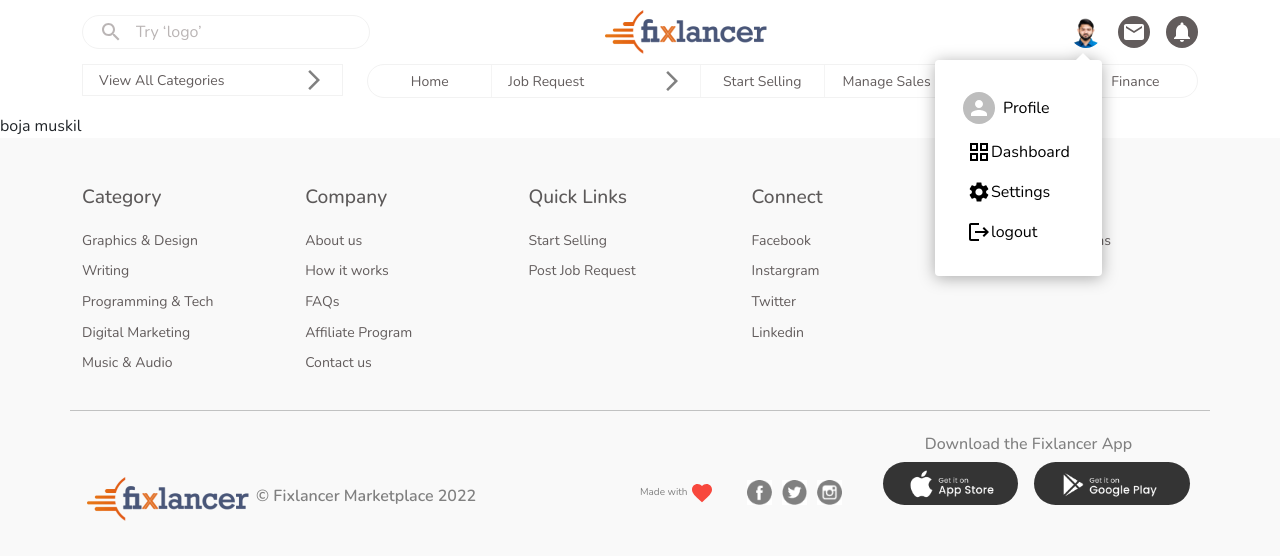
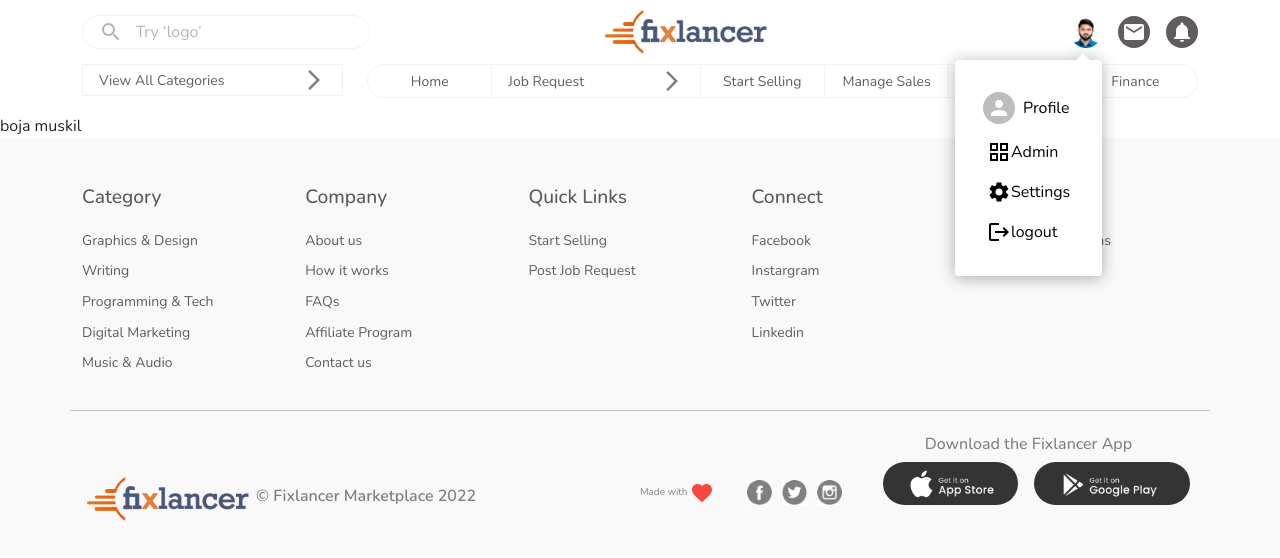
Before and after one commit to engineer-aslam-hossain/fixlancer, a Next.js app: page / in a window 1280 px wide. Both pictures are taken after a click on the button "Account settings". Shown: the top 558 px of the page. Built offline with nearby package versions, Linux system fonts and the light colour scheme.

Commit message:
make some changes

```diff
--- a/components/ProfileMenu/ProfileMenu.js
+++ b/components/ProfileMenu/ProfileMenu.js
@@ -93,7 +93,7 @@
             onClick={() => router.push("/admin")}
           >
             <GridViewIcon />
-            Dashboard
+            Admin
           </button>
           <button
             className={classes.logout}
```
